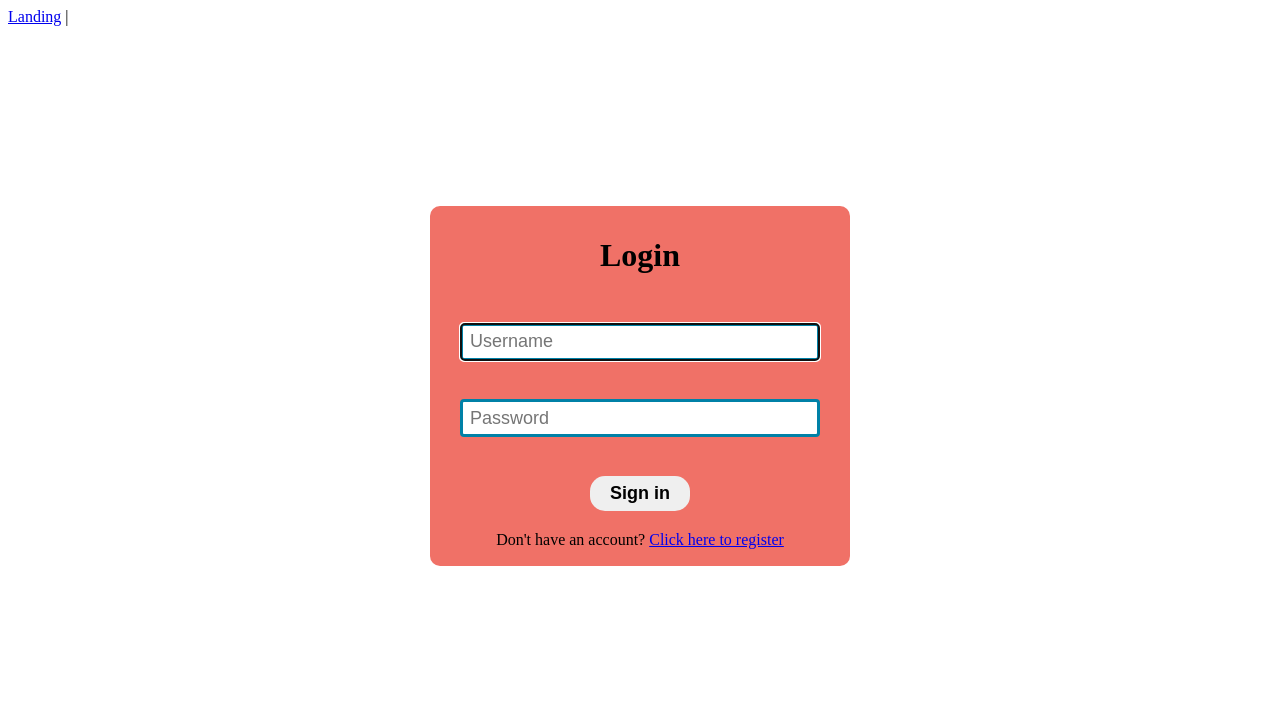
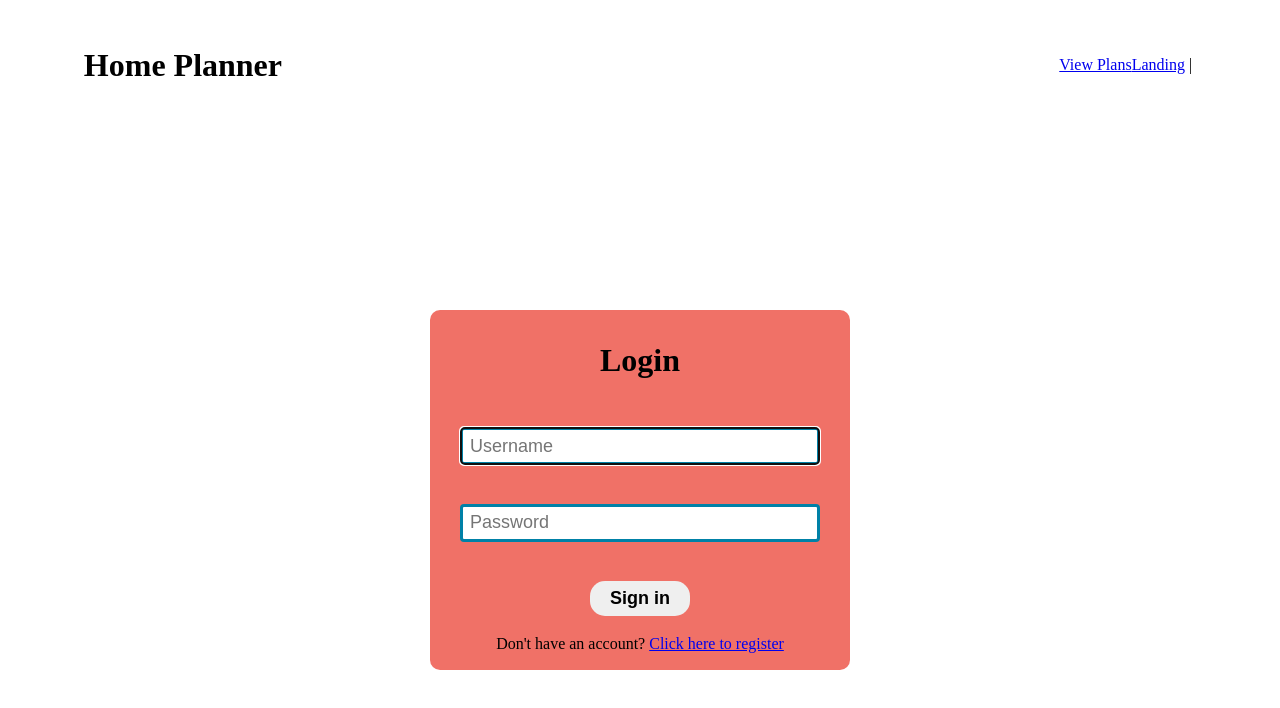
Before and after one commit to jonbiveo/house-planner, a Vue app in the folder vue/: page /login in a window 1280 px wide. Shown: the top 708 px of the page. Built offline with nearby package versions, Linux system fonts and the light colour scheme.

Commit message:
Changed landing page to show introduction. Added header with nav. Moved plans page to its own page

```diff
--- a/vue/src/App.vue
+++ b/vue/src/App.vue
@@ -1,9 +1,18 @@
 <template>
   <div id="app">
-    <div id="nav">
-      <router-link v-bind:to="{ name: 'landing' }">Landing</router-link>&nbsp;|&nbsp;
-      <router-link v-bind:to="{ name: 'logout' }" v-if="$store.state.token != ''">Logout</router-link>
-    </div>
+    <header-nav />
     <router-view />
   </div>
 </template>
+
+<script>
+import HeaderNav from '@/components/HeaderNav.vue'
+export default {
+  components: { HeaderNav },
+}
+</script>
+
+<style scoped>
+
+
+</style>
--- /dev/null
+++ b/vue/src/components/HeaderNav.vue
@@ -0,0 +1,36 @@
+<template>
+  <div class="banner">
+    <div class="logo">
+      <h1>Home Planner</h1>
+    </div>
+    <div class="nav">
+        <router-link id="plan-details" v-bind:to="{ name: 'plans' }" v-if="currentPage !== '/plans'">View Plans</router-link>
+        <router-link id="landing" v-if="currentPage !== '/'" v-bind:to="{ name: 'landing' }">Landing</router-link>&nbsp;|&nbsp;
+        <router-link id="logout" v-bind:to="{ name: 'logout' }" v-if="$store.state.token != ''">Logout</router-link>
+    </div>
+  </div>
+</template>
+
+<script>
+export default {
+    name: "header-nav",
+    computed: {
+      currentPage() {
+        console.log(this.$route.fullPath)
+        return this.$route.fullPath;
+      }
+    }
+}
+</script>
+
+<style scoped>
+
+  .banner {
+    display: flex;
+    align-items: center;
+    justify-content: space-between;
+    margin: 2% 6%;
+  }
+
+
+</style>
--- a/vue/src/router/index.js
+++ b/vue/src/router/index.js
@@ -7,6 +7,7 @@ import Register from '../views/Register.vue'
 import store from '../store/index'
 import Details from '../views/Details.vue'
 import Builder from '../views/Builder.vue'
+import Plans from '../views/Plans.vue'
 
 Vue.use(Router)
 
@@ -66,7 +67,7 @@ const router = new Router({
     {
       path: "/plans",
       name: "plans",
-      component: Landing,
+      component: Plans,
       meta: {
         requiresAuth: true
       }
--- a/vue/src/views/Landing.vue
+++ b/vue/src/views/Landing.vue
@@ -1,16 +1,13 @@
 <template>
   <div class="landing">
     <h1>Welcome</h1>
-      <div class = "plans">
-        <plan-list/>
-      </div>
+      <p>A useful website to help pick out and design a floor plan!</p>
   </div>
 </template>
 
 <script>
-import PlanList from '../components/PlanList.vue';
 export default {
-  components: { PlanList },
+  components: {  },
   name: "landing",
 };
 </script>
--- /dev/null
+++ b/vue/src/views/Plans.vue
@@ -0,0 +1,16 @@
+<template>
+  <div>
+    <h1>Welcome</h1>
+      <div class = "plans">
+        <plan-list/>
+      </div>
+  </div>
+</template>
+
+<script>
+import PlanList from '../components/PlanList.vue';
+export default {
+  components: { PlanList },
+  name: "plans",
+};
+</script>
```
